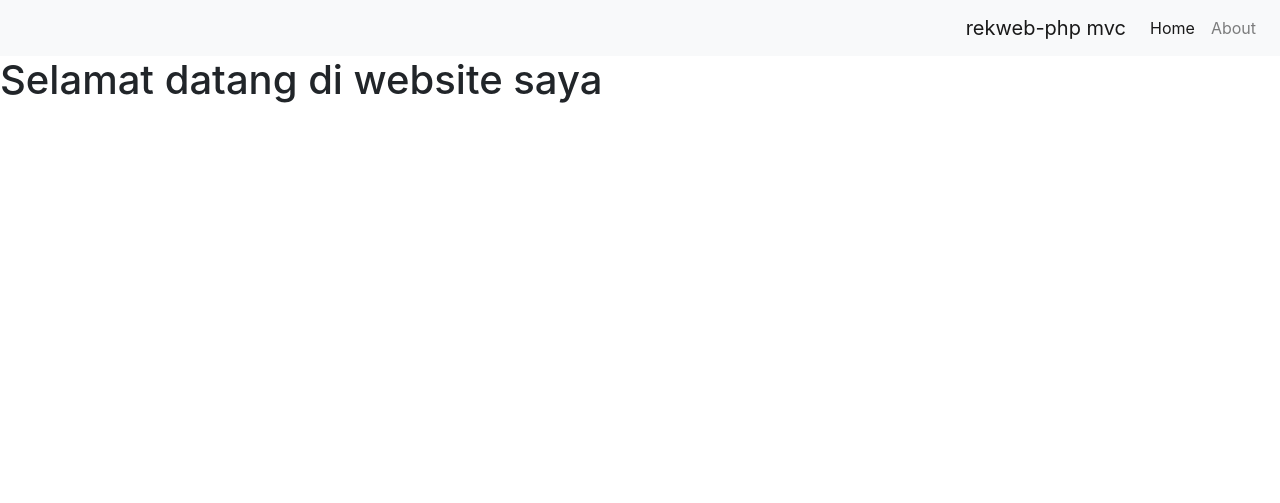
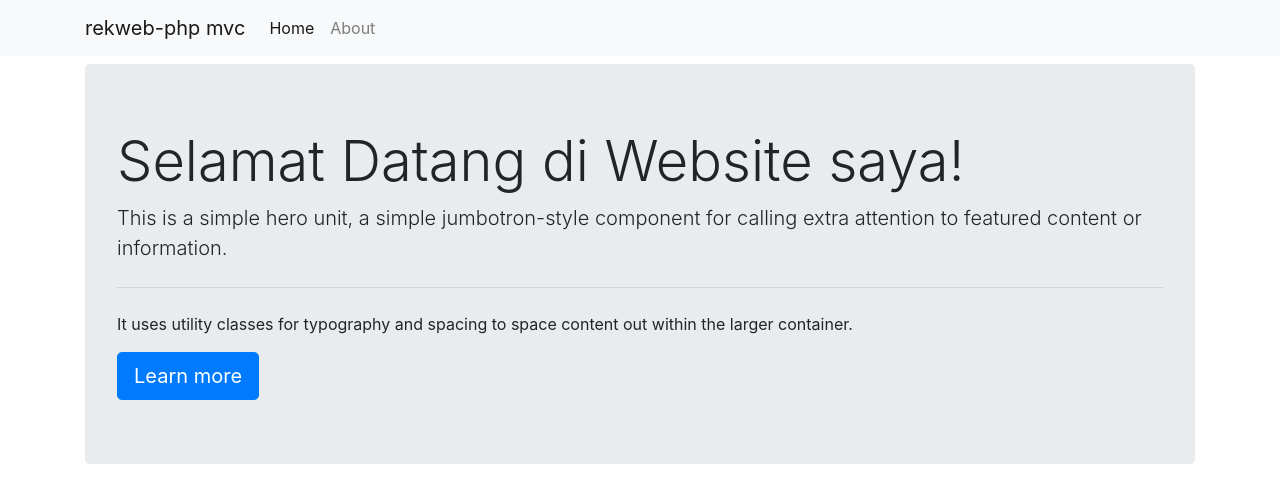
Before and after one commit to michaelherda/rekweb-phpmvc, a PHP site: the page made by app/views/home/index.php in a window 1280 px wide. Shown: the top 503 px of the page. Run offline with PHP 8.4, Linux system fonts and the light colour scheme; the template is opened without the code that fills it, so the values that code supplies are empty; some libraries are stand-ins or nearby versions.

Commit message:
menambahkan jumbotron

```diff
--- a/app/core/App.php
+++ b/app/core/App.php
@@ -12,7 +12,6 @@ class App{
 		if (file_exists('../app/controllers/'. $url[0] . '.php')) {
 			$this->controller = $url[0];
 			unset($url[0]);
-			var_dump($url);
 		}
 
 
--- a/app/views/home/index.php
+++ b/app/views/home/index.php
@@ -1,2 +1,9 @@
-
-	<h1>Selamat datang di website saya</h1>
+<div class="container">
+	<div class="jumbotron mt-2">
+  <h1 class="display-4">Selamat Datang di Website saya!</h1>
+  <p class="lead">This is a simple hero unit, a simple jumbotron-style component for calling extra attention to featured content or information.</p>
+  <hr class="my-4">
+  <p>It uses utility classes for typography and spacing to space content out within the larger container.</p>
+  <a class="btn btn-primary btn-lg" href="#" role="button">Learn more</a>
+</div>
+</div>
--- a/app/views/templates/header.php
+++ b/app/views/templates/header.php
@@ -7,15 +7,15 @@
 <body>
 
 	<nav class="navbar navbar-expand-lg navbar-light bg-light">
-		<div class="container"></div>
-  <a class="navbar-brand" href="#">rekweb-php mvc</a>
+		<div class="container">
+	 <a class="navbar-brand" href="<?= BASEURL;  ?>">rekweb-php mvc</a>
   <button class="navbar-toggler" type="button" data-toggle="collapse" data-target="#navbarNavAltMarkup" aria-controls="navbarNavAltMarkup" aria-expanded="false" aria-label="Toggle navigation">
     <span class="navbar-toggler-icon"></span>
   </button>
   <div class="collapse navbar-collapse" id="navbarNavAltMarkup">
     <div class="navbar-nav">
-      <a class="nav-item nav-link active" href="#">Home <span class="sr-only">(current)</span></a>
-      <a class="nav-item nav-link" href="#">About</a>
+      <a class="nav-item nav-link active" href="<?= BASEURL;  ?>">Home <span class="sr-only">(current)</span></a>
+      <a class="nav-item nav-link" href="<?=BASEURL; ?>/about">About</a>
     </div>
   </div>
 </div>
```
Also changed, not shown: app/controllers/home.php (line endings or trailing spaces).
